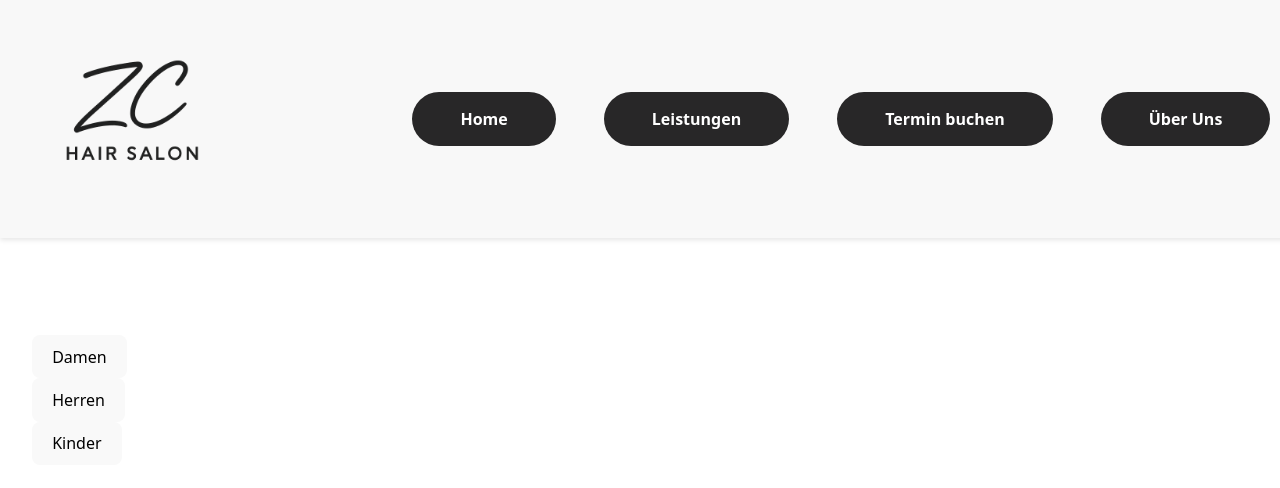
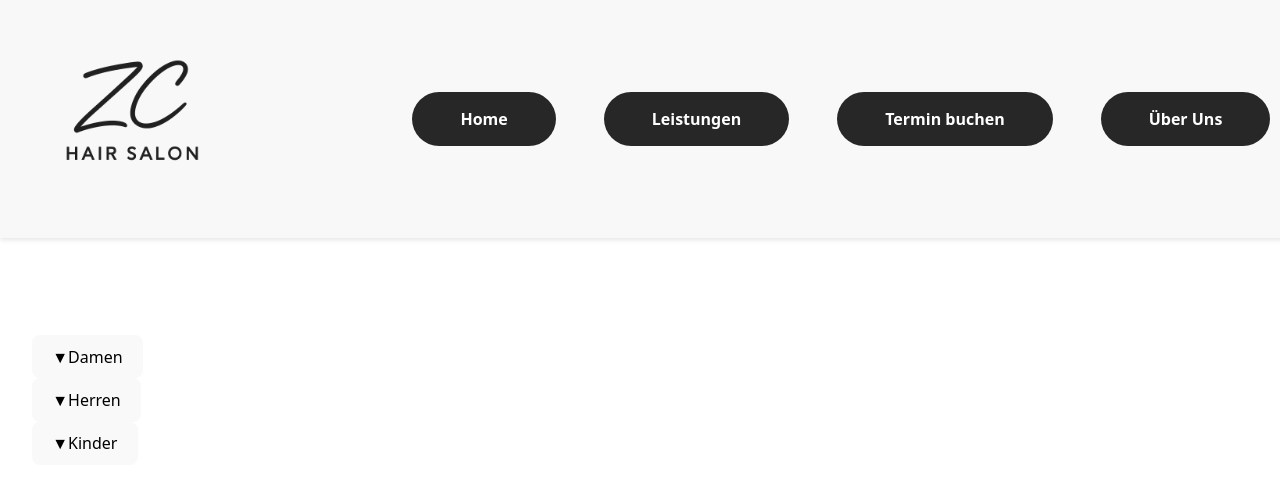
Before and after one commit to catapoeM/Friseursalon-react-app, a React (Vite) app: page /booking in a window 1280 px wide. Shown: the top 488 px of the page. Built offline with nearby package versions, Linux system fonts and the light colour scheme.

Commit message:
Small adjustments

```diff
--- a/src/components/ClientCategoryButton.jsx
+++ b/src/components/ClientCategoryButton.jsx
@@ -1,5 +1,5 @@
 import { useState } from "react";
-
+// each dropdown button after it's clicked
 function DropdownItem({ option, checked, onToggle }) {
   return (
     <button
@@ -41,6 +41,7 @@ export default function WrapButton({ label, options }) {
         onClick={() => setOpen(!open)}
         className="px-4 py-2 bg-blue-600 text-white rounded-xl shadow-md hover:bg-blue-700 transition"
       >
+        <span className="ml-2">▼</span>
         {label}
       </button>
 
```
